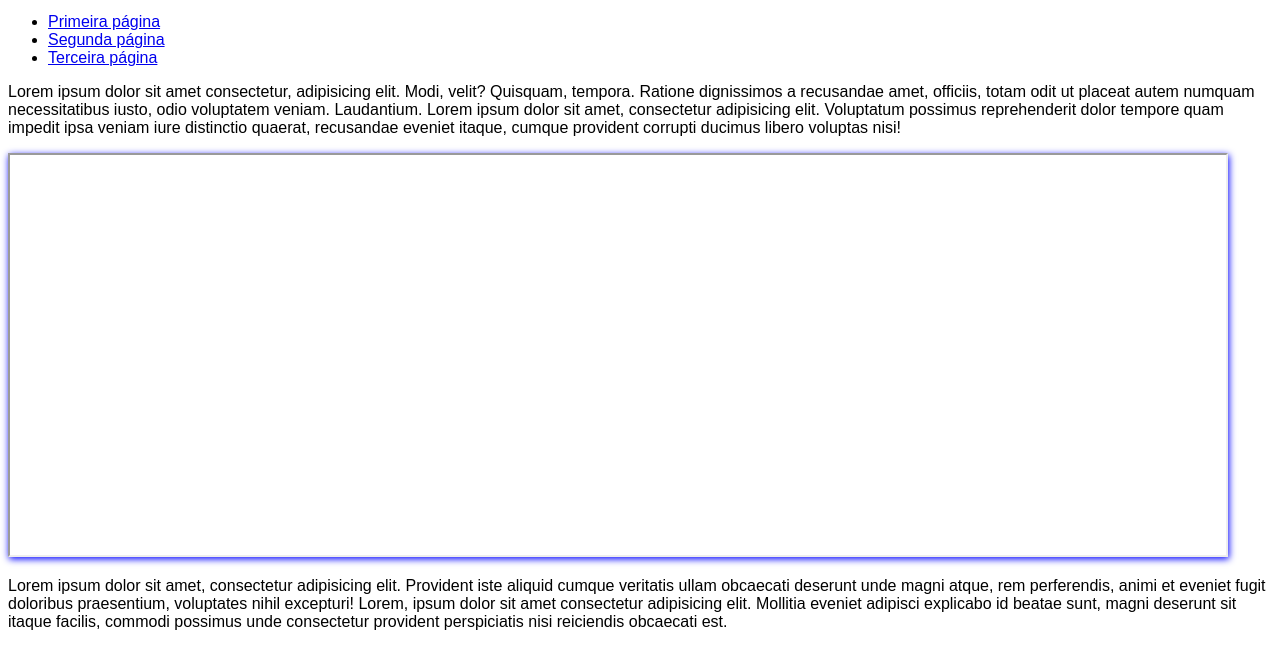
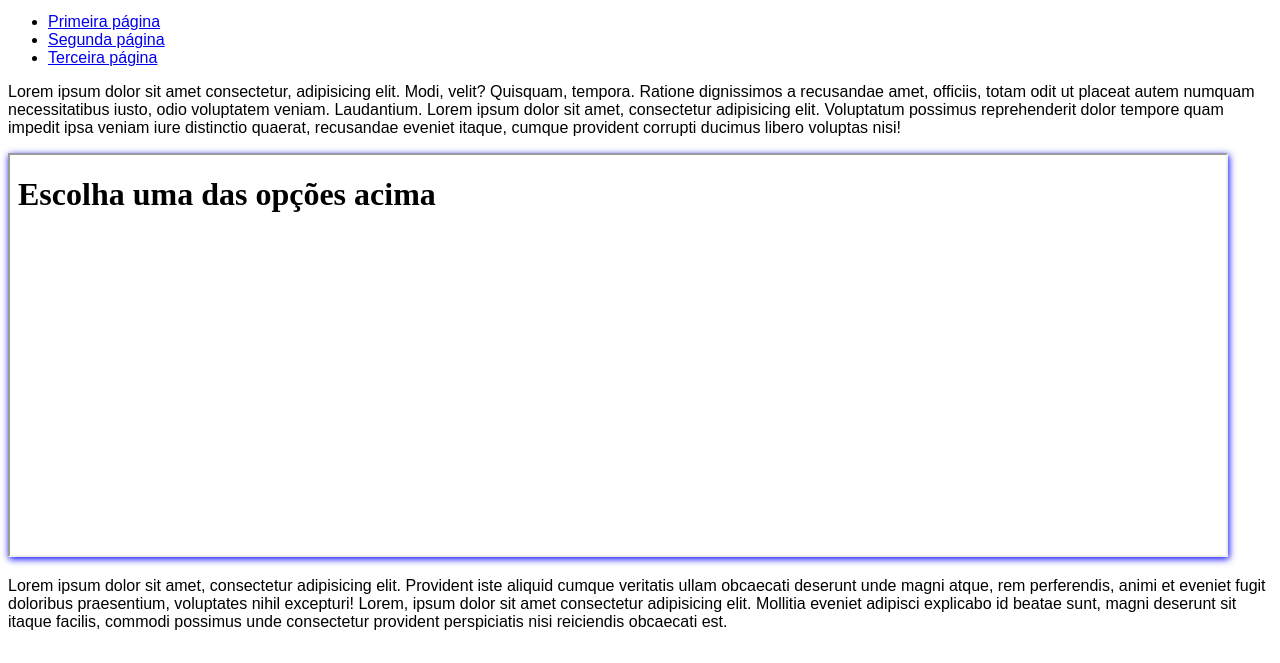
Before and after one commit to donatopaschoa/html-css, a plain HTML site: page exercicios/ex024/iframe003.html in a window 1280 px wide. Shown: the part 137-800 px from the top of the page. Drawn offline with Linux system fonts and the light colour scheme.

Commit message:
Usando iframe com informação dinâmica inicial

```diff
--- a/exercicios/ex024/iframe003.html
+++ b/exercicios/ex024/iframe003.html
@@ -31,7 +31,7 @@
         Lorem ipsum dolor sit amet consectetur, adipisicing elit. Modi, velit? Quisquam, tempora. Ratione dignissimos a recusandae amet, officiis, totam odit ut placeat autem numquam necessitatibus iusto, odio voluptatem veniam. Laudantium.
         Lorem ipsum dolor sit amet, consectetur adipisicing elit. Voluptatum possimus reprehenderit dolor tempore quam impedit ipsa veniam iure distinctio quaerat, recusandae eveniet itaque, cumque provident corrupti ducimus libero voluptas nisi!
         </p>
-        <iframe id="tela" name="janela" src="">
+        <iframe id="tela" name="janela" srcdoc="<h1> Escolha uma das opções acima</h1>">
             <p>Infelismente o seu navegador não é compatível</p>
         </iframe>
         <p>
```
